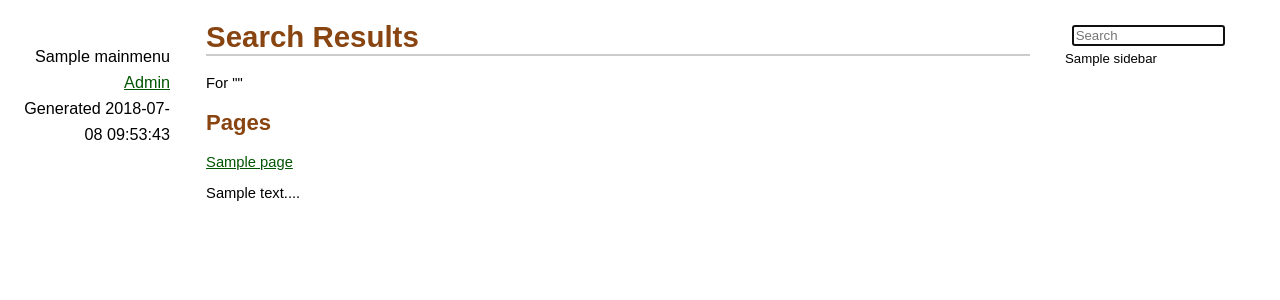
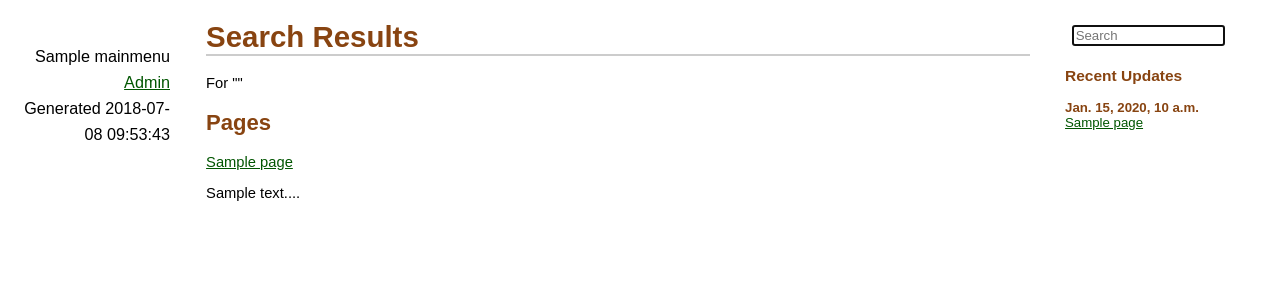
Before and after one commit to ahernp/DMCM, a Django app: template core/templates/core/search.html in a window 1280 px wide. Shown: the top 300 px of the page. Run offline with Django 3.2, Linux system fonts and the light colour scheme; the template is opened without the code that fills it: most values are stand-ins (such as "Sample title", 1, 10 or a date in 2020).

Commit message:
Show recent updates in sidebar

```diff
--- a/project/templates/base.html
+++ b/project/templates/base.html
@@ -33,7 +33,13 @@
                     {% if search_string %}value="{{ search_string }}"{% endif %}
                     autofocus>
             </form>
-            {{ sidebar }}
+            <h3>Recent Updates</h3>
+            {% for update in sidebar.updates %}
+                <h4>{{ update.date }}</h4>
+                {% for page in update.pages %}
+                   <p><a href="{% url 'page-detail' page.slug %}">{{ page.title }}</a></p>
+                {% endfor %}
+            {% endfor %}
         </div>
         <div id="content">
             {% if messages %}
--- a/site_assets/styles.css
+++ b/site_assets/styles.css
@@ -64,6 +64,10 @@ th, td {
     font-size: .9em;
 }
 
+#sidebar p, #sidebar h4 {
+    margin: 0;
+}
+
 #search_string {
     width: 11em;
     margin: 0.4em 0.5em;
```
Also changed, not shown: core/context_processors.py (+10 -1 lines).
